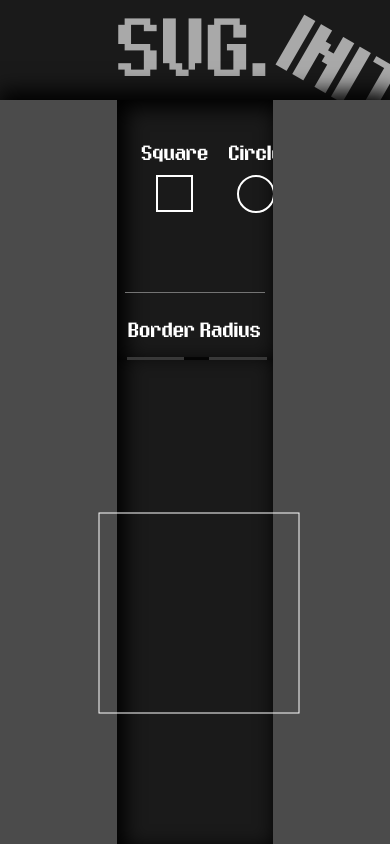
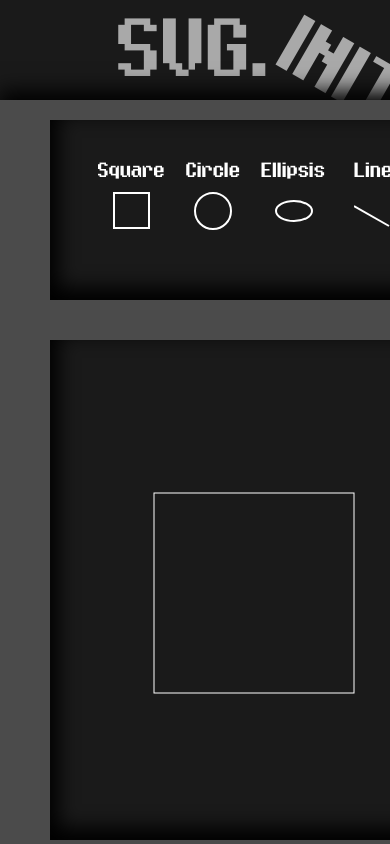
Before and after one commit to 101yogeshsharma/svg.init, a React (Vite) app: page / in a window 390 px wide. Shown: the top 844 px of the page. Built offline with nearby package versions, Linux system fonts and the light colour scheme.

Commit message:
Fixed content overlapping in mobile devices

```diff
--- a/src/App.css
+++ b/src/App.css
@@ -77,12 +77,18 @@ body {
   margin-top: -7vh;
 }
 
-@media screen and (max-width: 800px) {
+@media screen and (max-aspect-ratio: 16/8) {
   .content {
     display: flex !important;
     justify-content: space-evenly !important;
     align-items: center !important;
     flex-direction: column !important;
     overflow: auto;
+    height: 90vh;
+  }
+
+  .content>div {
+    margin: 20px auto;
+    width: 80%;
   }
 }
--- a/src/layout/Customization/Customization.css
+++ b/src/layout/Customization/Customization.css
@@ -2,7 +2,7 @@
     width: 40vw;
     height: 60vh;
     animation: gradient 15s ease infinite;
-    box-shadow: 6px 5px 20px 3px black inset;
+    box-shadow: 5px -9px 20px 3px black inset;
     background: #1a1a1a;
     display: flex;
     align-items: center;
```
